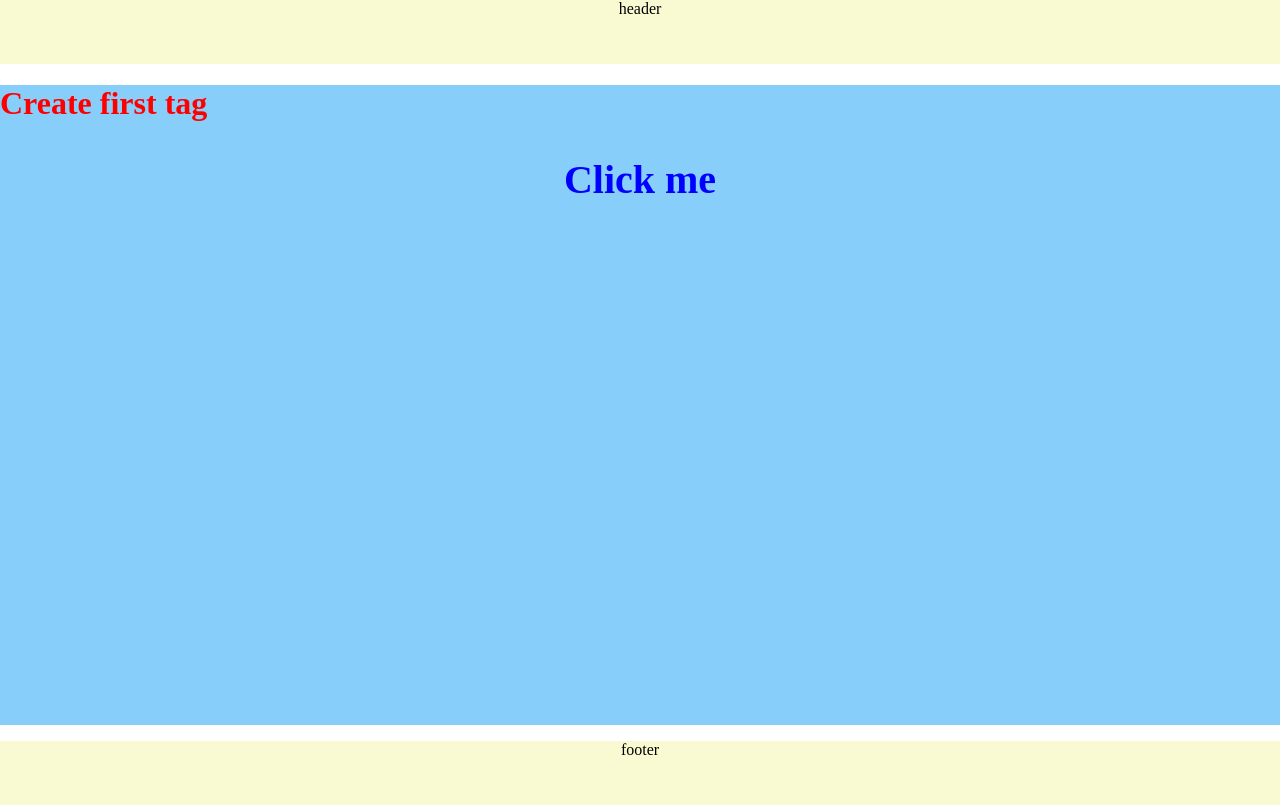
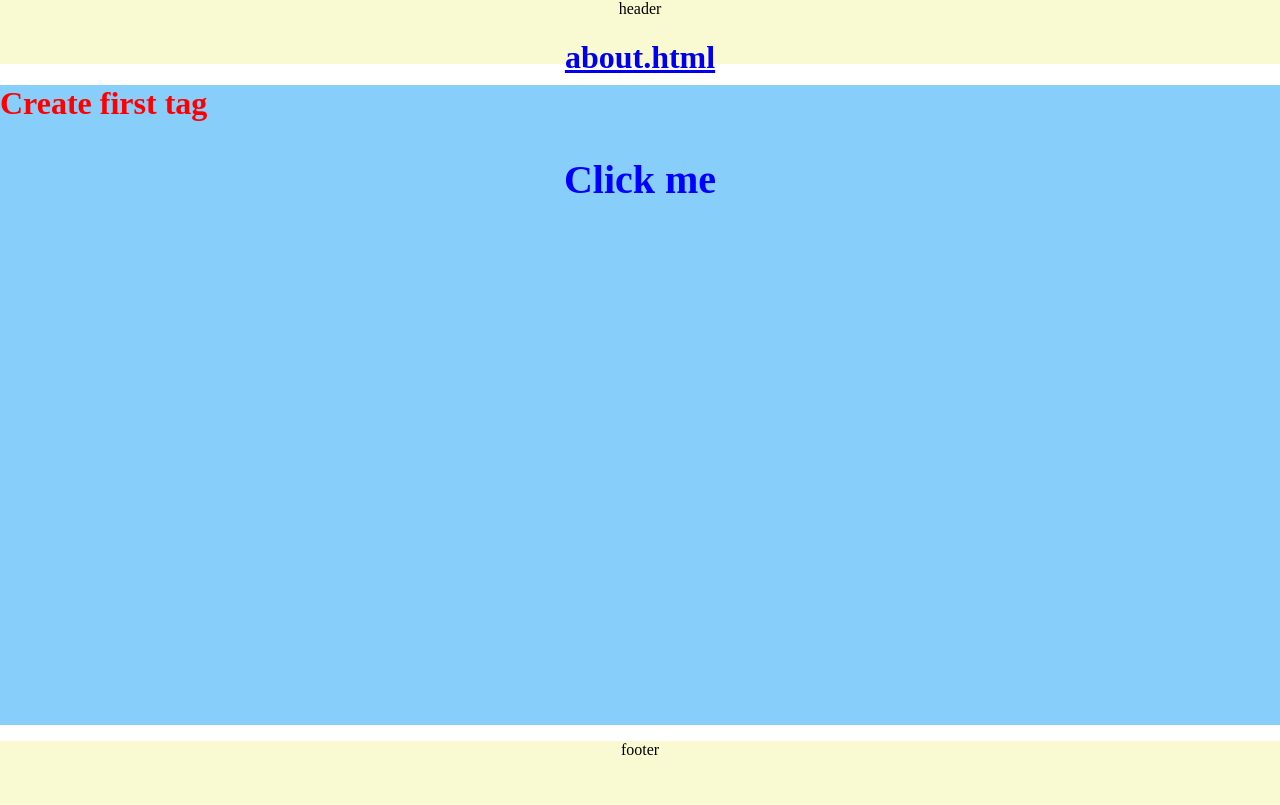
Before and after one commit to antonkhoda/my-test, a plain HTML site: page index.html in a window 1280 px wide. Drawn offline with Linux system fonts and the light colour scheme.

Commit message:
new html file and links

```diff
--- a/index.html
+++ b/index.html
@@ -8,7 +8,10 @@
     <link rel="stylesheet" href="./main.css" />
   </head>
   <body>
-    <header>header</header>
+    <header>
+      header
+      <h1><a href="./about.html">about.html</a></h1>
+    </header>
     <main>
       <h1>Create first tag</h1>
       <h2 onclick="showMessage()">Click me</h2>
```
Also changed, not shown: about.html (added, +12 -0 lines).
